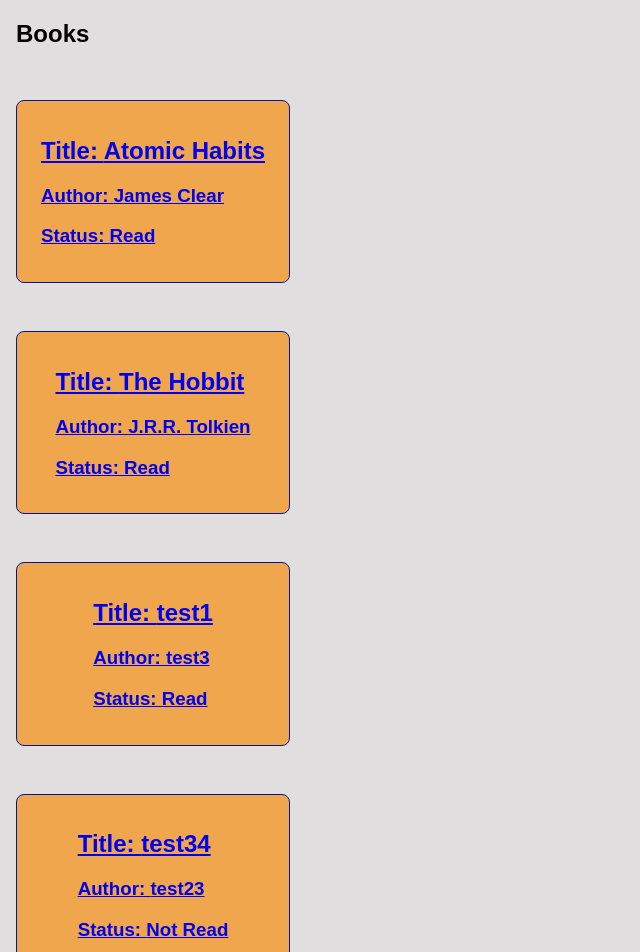
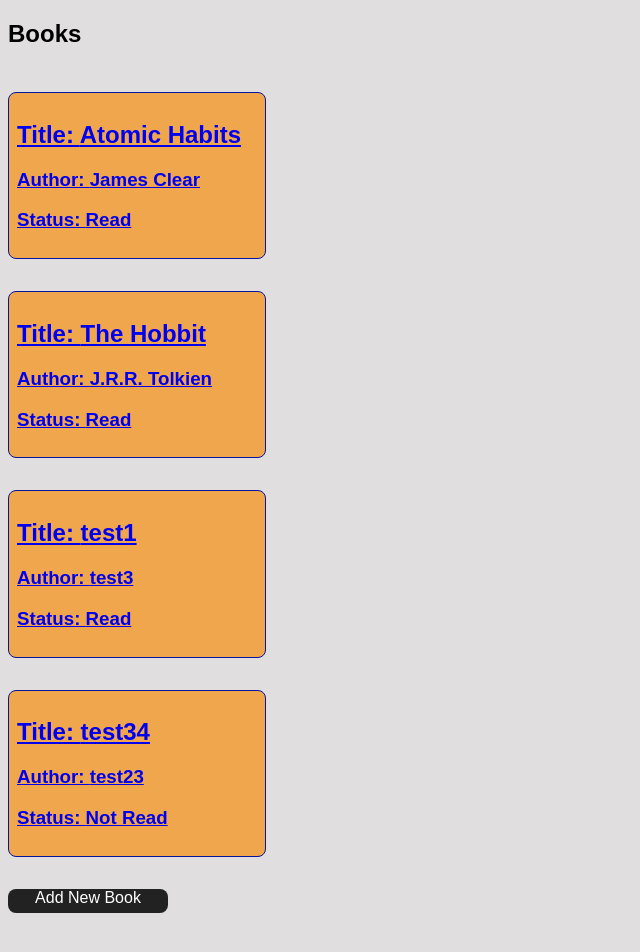
Before and after one commit to Ovidiu-Martalogu/Book-tracker-hmw, a React (Vite) app: page / in a window 1280 px wide. Shown: the top 952 px of the page, without its empty margins (0-640 px from the left). After the commit the page ends 921 px from the top, so only its background shows below. Built offline with nearby package versions, Linux system fonts and the light colour scheme; data requests are answered from the project's data file.

Commit message:
adding Back/Cancel button to go on homepage

```diff
--- a/src/components/Book.module.css
+++ b/src/components/Book.module.css
@@ -3,20 +3,18 @@ body {
   min-height: 100vh;
   background: rgb(224, 222, 222);
   font-family: Arial, Helvetica, sans-serif;
-
   display: flex;
   justify-content: center;
   align-items: flex-start;
 }
 
 .form {
-  width: 25rem;
+  width: 15rem;
   display: flex;
   flex-direction: column;
   gap: 0.5rem;
   margin-top: 1rem;
-  border: 1px solid darkolivegreen;
-  border-radius: 0.5rem;
+
 }
 
 .button {
@@ -42,8 +40,42 @@ body {
   margin-top: 0.5rem;
 }
 
+.cancelbutton {
+  display: flex;
+  width: 4.5rem;
+  height: 1.3rem;
+  justify-content: center;
+  margin: 0.5rem;
+  border-radius: 0.5rem;
+  background-color: black;
+  color: white;
+}
+
+.cancelbutton:hover {
+  background-color: azure;
+  color: blue;
+
+}
+
+.addButton {
+  display: flex;
+  width: 10rem;
+  height: 1.5rem;
+  text-decoration-line: none;
+  justify-content: center;
+  margin: 0.5rem;
+  border-radius: 0.5rem;
+  background-color: rgb(34, 34, 34);
+  color: white;
+}
+
 .deleteButton:hover {
-  background-color: #d60000;
+  font-family: Arial, Helvetica, sans-serif;
+  font-size: 1rem;
+  font-weight: bolder;
+  background-color: white;
+  color: red;
+  text-transform: uppercase;
 }
 
 /*
@@ -54,10 +86,10 @@ body {
   width: 15rem;
   display: flex;
   flex-wrap: wrap;
-  justify-content: center;
+  justify-content: flex-start;
   align-items: flex-start;
-  padding: 1rem;
-  margin: 1rem;
+  padding: 0.5rem;
+  margin: 0.5rem;
   border: 1px solid;
   border-radius: 0.5rem;
   background-color: rgba(247, 143, 15, 0.699);
@@ -110,33 +142,14 @@ ul {
   transform: translateY(-5px);
 }
 
-input {
-  padding: 0.6rem;
-  margin: 0.3rem;
-  border-radius: 8px;
-  border: 1px solid #ccc;
-  width: 100%;
-  max-width: 300px;
-}
+
 
 .input {
   display: flex;
+  text-align: center;
+  justify-content: center;
   width: 15rem;
   border-radius: 0.5rem;
   border: 1px solid #ccc;
 
-
-
 }
-
-.filters {
-  margin: 1rem 0;
-  display: flex;
-  gap: 0.5rem;
-  flex-wrap: wrap;
-}
-
-.stats {
-  margin-bottom: 1rem;
-  font-weight: bold;
-}
--- a/src/components/BookDetails.tsx
+++ b/src/components/BookDetails.tsx
@@ -1,4 +1,4 @@
-import { useParams } from "react-router-dom";
+import { Link, useParams } from "react-router-dom";
 import { useEffect, useState } from "react";
 import type { Book } from "./types";
 import styles from './Book.module.css';
@@ -50,8 +50,8 @@ export function BookDetails() {
     if (!book) return <div>Loading...</div>;
 
     return (
+        <>
         <article className={styles.containerDetails}>
-
 
             <h1>{book.title}</h1>
             <h3>Author: {book.author}</h3>
@@ -61,14 +61,15 @@ export function BookDetails() {
                         type="checkbox"
                         checked={book.isRead}
                         onChange={() => SetRead(book)}
-                    />
+                        />
                     Status: {book.isRead ? "Read" : "Not Read"}
                 </h3>
             </div>
-
             <button className={styles.deleteButton} onClick={() => SetDelete()}>
                 Delete
             </button>
+            <Link to="/" className={styles.cancelbutton}>Back</Link>
         </article>
+                        </>
     );
 }
--- a/src/components/BookForm.tsx
+++ b/src/components/BookForm.tsx
@@ -1,5 +1,6 @@
 import { useEffect, useState } from "react";
 import type { Book } from "../components/types";
+import { Link } from "react-router";
 
 
 import styles from "../components/Book.module.css"
@@ -55,6 +56,7 @@ export function Books() {
                         </button>
                     </form>
 
+                <Link to="/" className={styles.cancelbutton}>Cancel</Link>
             </div>
 
 
--- a/src/components/BookList.tsx
+++ b/src/components/BookList.tsx
@@ -39,7 +39,7 @@ export function BookList() {
         />
       ))}
 
-      {books && <Link to="/book/add" className={styles.button}>ADD</Link>}
+      {books && <Link to="/book/add" className={styles.addButton}>Add New Book</Link>}
 
     </article>
 
```
